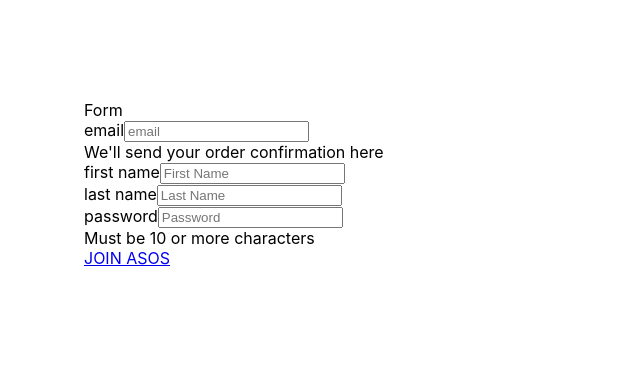
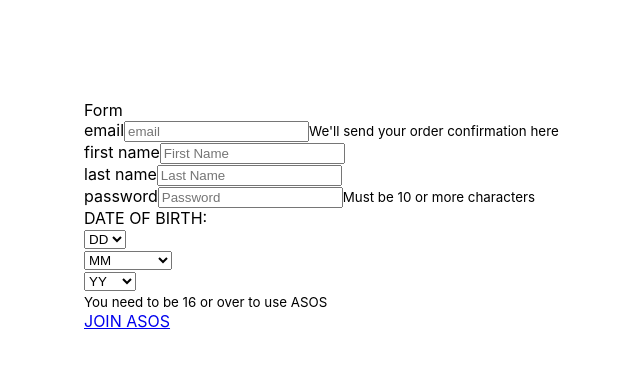
Before and after one commit to anthonyzamarro/dui-one, a React (Create React App) app: page / in a window 1280 px wide. Shown: the top 368 px of the page, without its empty margins (196-836 px from the left). Built offline with nearby package versions, Linux system fonts and the light colour scheme.

Commit message:
add dynamic dates/months to select list fields and change helperText from div to small tag

```diff
--- a/src/App.tsx
+++ b/src/App.tsx
@@ -1,6 +1,7 @@
 import './App.css';
 import Form from './components/containers/Form';
 import CTA from './components/elements/CTA';
+import SelectList from './components/elements/SelectList';
 import TextField from './components/elements/TextField';
 
 const App: React.FC = () => {
@@ -29,6 +30,22 @@
             name="password"
             helperText="Must be 10 or more characters"
           />
+          <div className="SelectList__container">
+            <label htmlFor="dob">DATE OF BIRTH:</label>
+            <SelectList
+              name="DD"
+              numbers={{start: 1, end: 31}}
+            />
+            <SelectList
+              name="MM"
+              months={['January', 'February', 'March', 'April', 'May', 'June', 'July', 'August', 'September', 'October', 'November', 'December']}
+            />
+            <SelectList
+              name="YY"
+              numbers={{start: 1900, end: 2021}}
+            />
+            <small>You need to be 16 or over to use ASOS</small>
+          </div>
         <CTA
           link="www.reddit.com"
           text="JOIN ASOS"
--- a/src/components/Elements/SelectList.tsx
+++ b/src/components/Elements/SelectList.tsx
@@ -1,18 +1,32 @@
 import React, { useState } from 'react';
 
 interface SelectListProps {
-
+    name: string,
+    numbers?: {start: number, end: number},
+    months?: string[]
 }
 
-const SelectList: React.FC<SelectListProps> = ({}) => {
+const SelectList: React.FC<SelectListProps> = ({name, numbers, months}) => {
     const [value, setValue] = useState();
+    // console.log(numbers);
+    var arr = [];
+    if (numbers?.start && numbers.end) {
+        var { start } = numbers;
+        var { end } = numbers;
+        while(start <= end){
+            arr.push(start++);
+        }
+        if (name === 'YY') arr.reverse();
+    }
     return (
         <div>
             <select value={value} onChange={() => setValue(value)}>
-                <option value="grapefruit">Grapefruit</option>
-                <option value="lime">Lime</option>
-                <option value="coconut">Coconut</option>
-                <option value="mango">Mango</option>
+                <option defaultValue={name}>{name}</option>
+                {/* {numbers && Array.from({length:numbers},(v,k)=>k+1).map((number, idx) => <option value={number} key={idx}>{number}</option>)} */}
+                {
+                    numbers && arr.map((number, idx) => <option value={number} key={idx}>{number}</option>)
+                }
+                {months && months.map((month, idx) => <option value={month} key={idx}>{month}</option>)}
           </select>
         </div>
     );
--- a/src/components/Elements/TextField.tsx
+++ b/src/components/Elements/TextField.tsx
@@ -20,7 +20,7 @@
                     placeholder={placeholder}
                     type={type}
                 />
-                <div>{helperText}</div>
+                <small>{helperText}</small>
         </div>
     )
 
```
